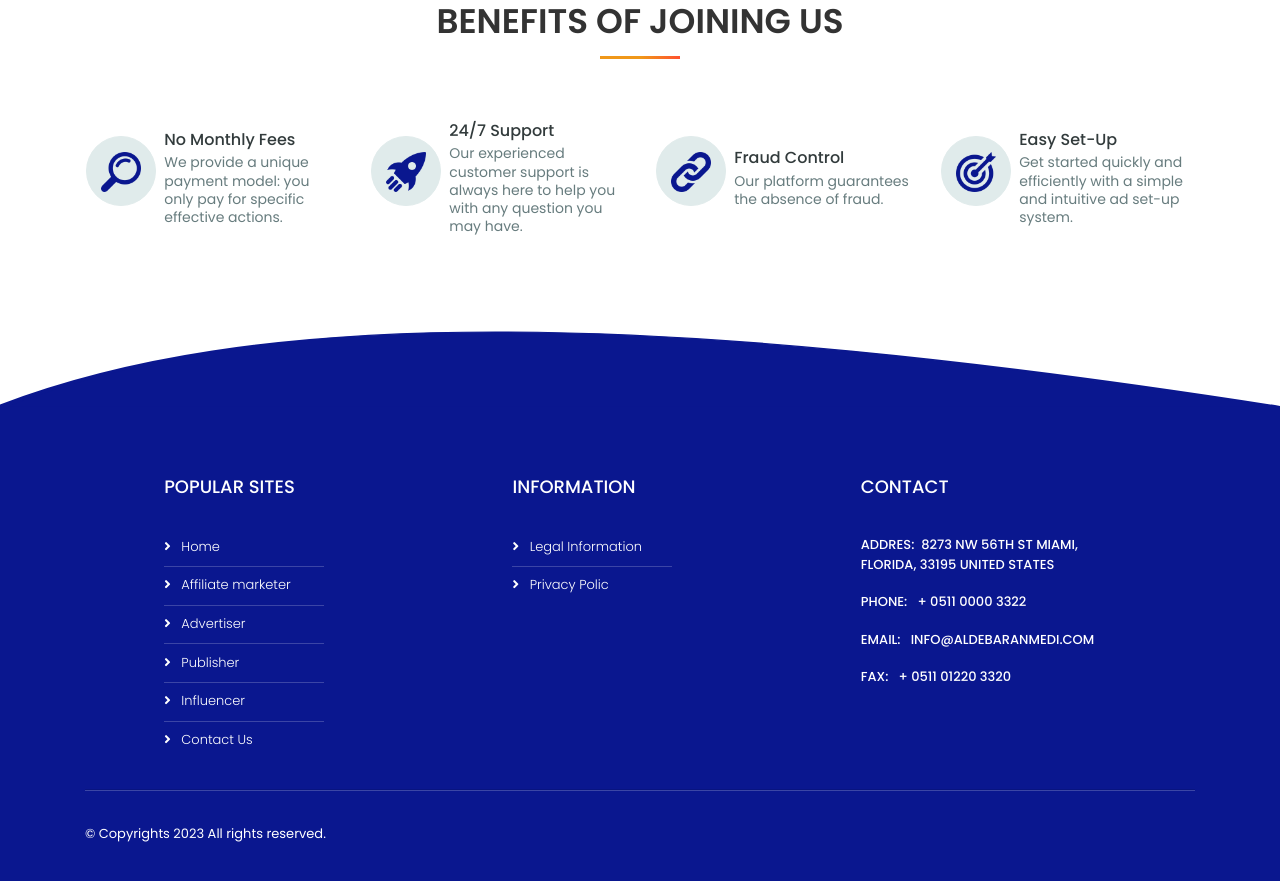
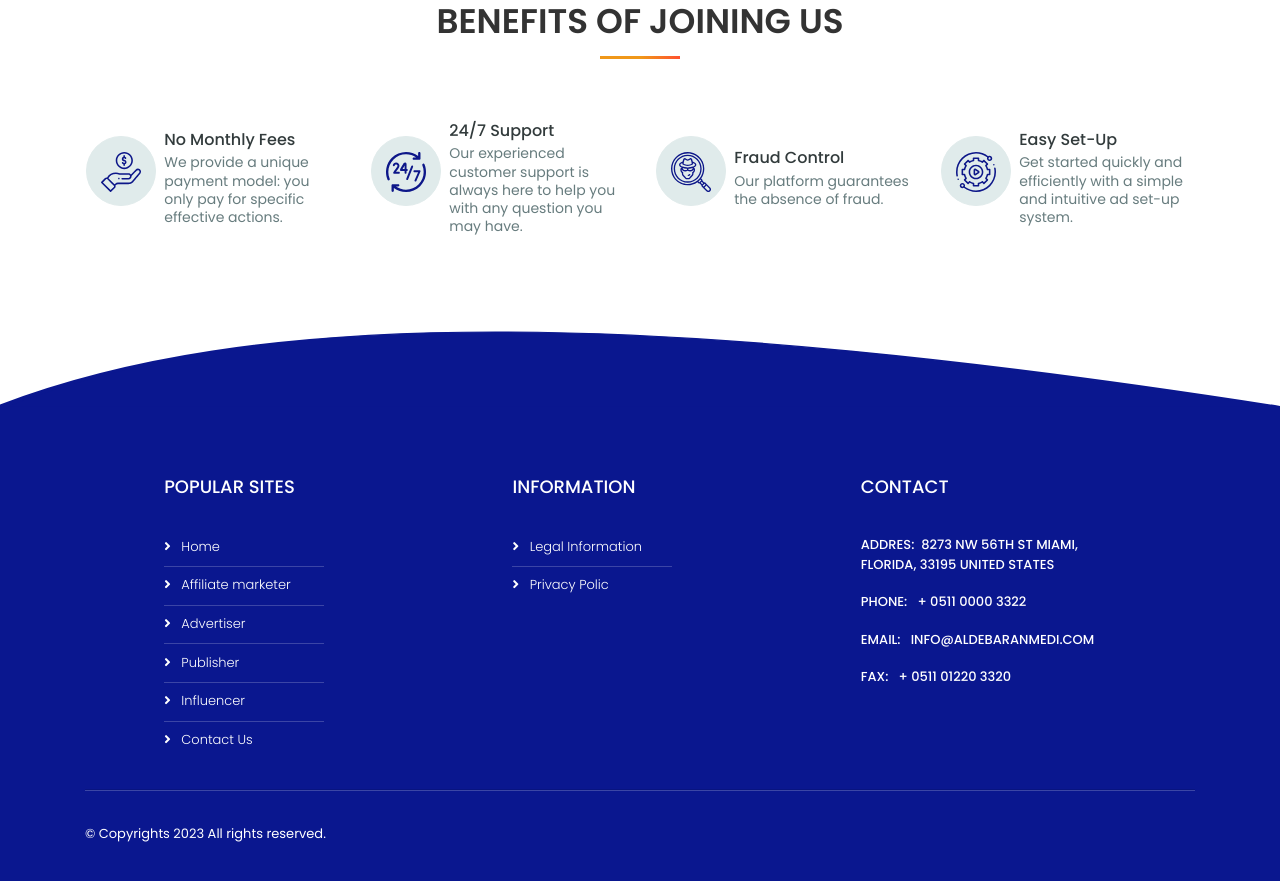
Before and after one commit to kupriyanov062/aldebaranmedi, a plain HTML site: page index.html in a window 1280 px wide. Shown: the part 5564-6445 px from the top of the page. Drawn offline with Linux system fonts and the light colour scheme.

Commit message:
cpad 709 fix icon

```diff
--- a/index.html
+++ b/index.html
@@ -293,7 +293,7 @@
             <div class="row">
                 <div class="col-sm-6 col-md-6 col-lg-3 bottom-block">
                     <div class="circle-border">
-                        <div class="front-icon-circle"><figure class="seo-center-icon"><img src="img/master/serch.png" alt=""></figure> </div>
+                        <div class="front-icon-circle"><figure class="seo-center-icon"><img src="img/master/fees.svg" alt=""></figure> </div>
                     </div>
                     <div class="front-icon-info">
                         <h5>No Monthly Fees</h5>
@@ -302,7 +302,7 @@
                 </div>
                 <div class="col-sm-6 col-md-6 col-lg-3 movil-view bottom-block">
                     <div class="circle-border">
-                        <div class="front-icon-circle"><figure class="seo-center-icon"><img src="img/master/rocket-3.png" alt=""></figure> </div>
+                        <div class="front-icon-circle"><figure class="seo-center-icon"><img src="img/master/seven.svg" alt=""></figure> </div>
                     </div>
                     <div class="front-icon-info">
                         <h5>24/7 Support</h5>
@@ -312,7 +312,7 @@
                 </div>
                 <div class="col-sm-6 col-md-6 col-lg-3 tablet-view-2 bottom-block">
                     <div class="circle-border">
-                        <div class="front-icon-circle"><figure class="seo-center-icon"><img src="img/master/link-symbol.png" alt=""></figure> </div>
+                        <div class="front-icon-circle"><figure class="seo-center-icon"><img src="img/master/fraud.svg" alt=""></figure> </div>
                     </div>
                     <div class="front-icon-info">
                         <h5>Fraud Control</h5>
@@ -321,7 +321,7 @@
                 </div>
                 <div class="col-sm-6 col-md-6 col-lg-3 tablet-view-2 bottom-block">
                     <div class="circle-border">
-                        <div class="front-icon-circle"><figure class="seo-center-icon"><img src="img/master/target2.png" alt=""></figure> </div>
+                        <div class="front-icon-circle"><figure class="seo-center-icon"><img src="img/master/easy_set_up.svg" alt=""></figure> </div>
                     </div>
                     <div class="front-icon-info">
                         <h5>Easy Set-Up</h5>
```
Also changed, not shown: influence.html (+1 -1 lines), img/images/influencer.png (added), img/master/easy_set_up.svg (added), img/master/fees.svg (added), img/master/fraud.svg (added), img/master/seven.svg (added).
